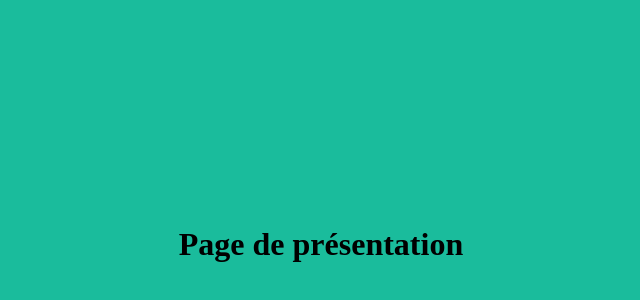
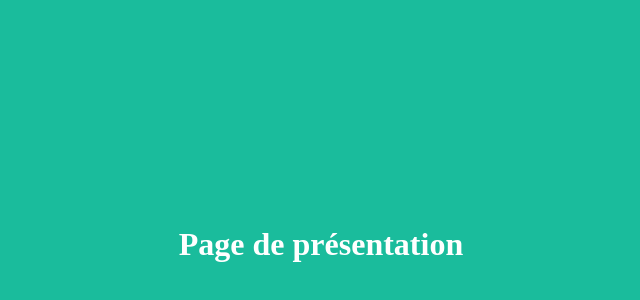
Before and after one commit to Antonin-Agnan/PPE, a plain HTML site: page Index.html in a window 1280 px wide. Shown: the part 48-348 px from the top of the page, without its empty margins (319-959 px from the left). Drawn offline with Linux system fonts and the light colour scheme.

Commit message:
modifier couleur titre

```diff
--- a/Index.html
+++ b/Index.html
@@ -5,6 +5,6 @@
 		<title></title>
 	</head>
 	<body style="background-color:#1abc9c">
-		<h1 style="padding-top:20%; padding-bottom:20%; text-align:center">Page de présentation</h1>
+		<h1 style="padding-top:20%; padding-bottom:20%; text-align:center; color:#FFFFFF">Page de présentation</h1>
 	</body>
 </html>
```
